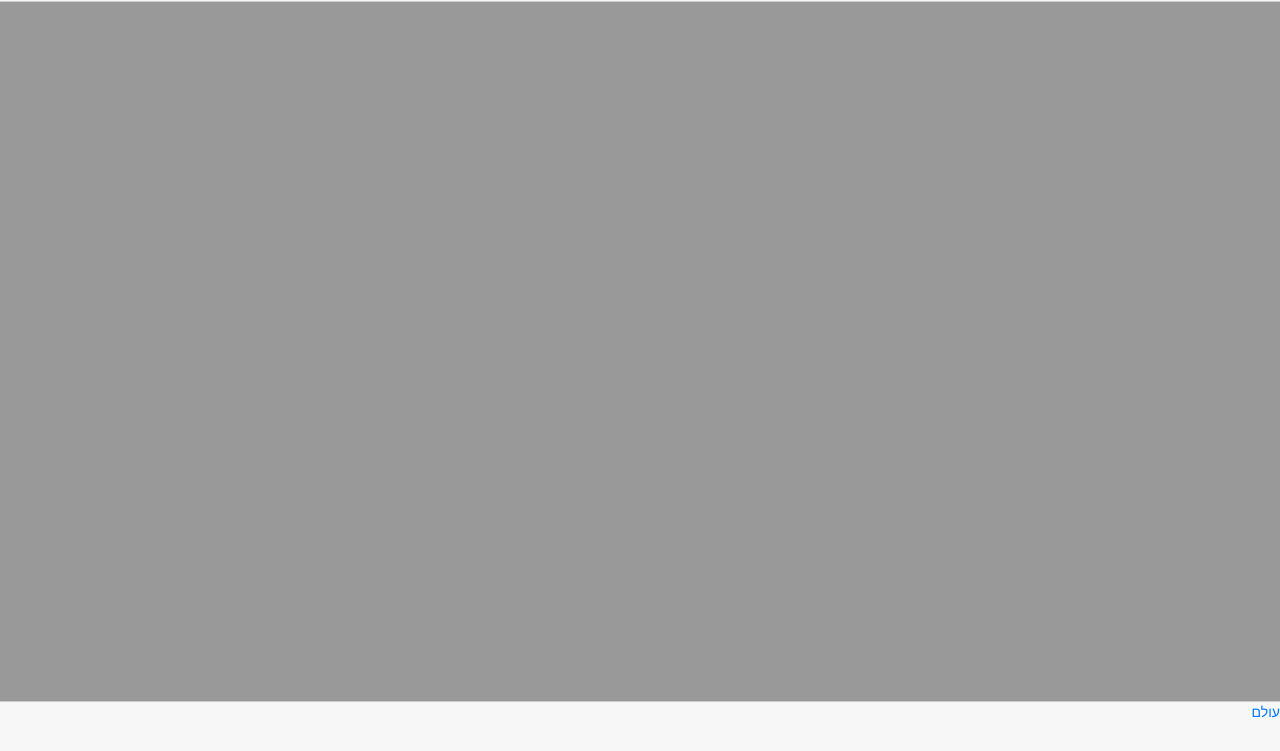
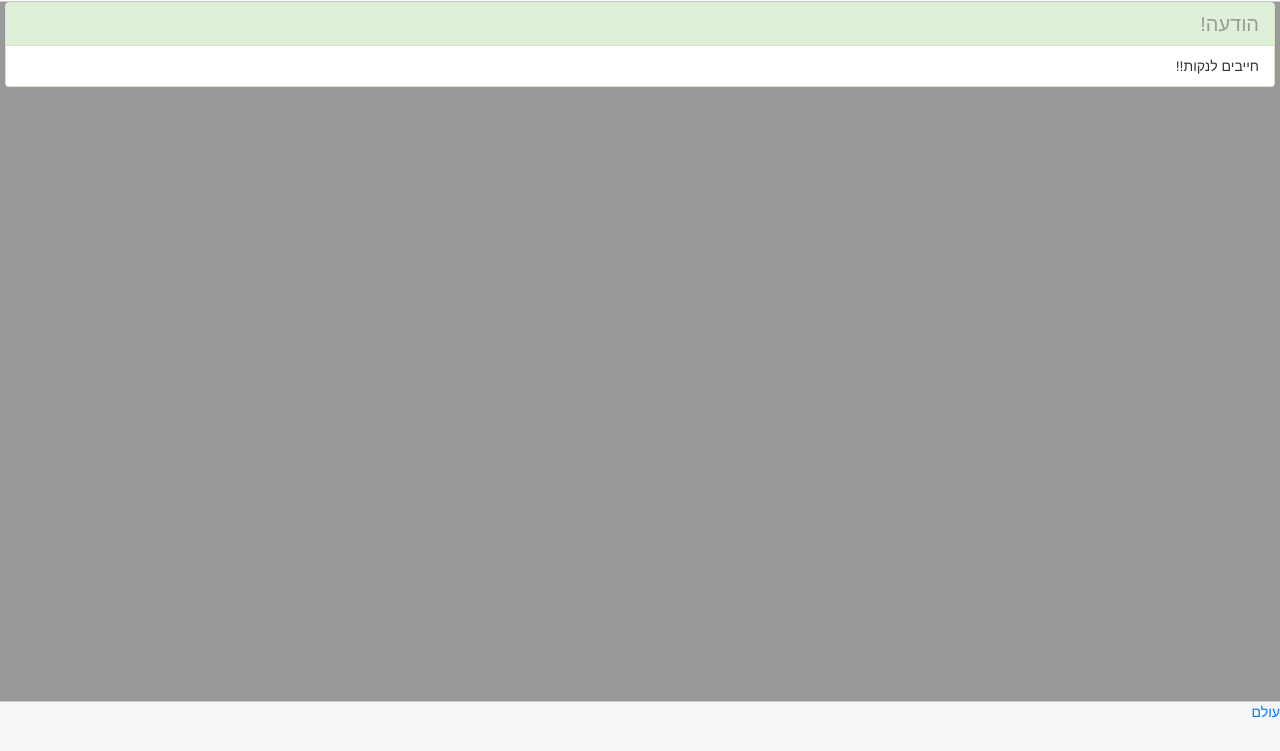
Before and after one commit to kfirstri/Roomies, a plain HTML site: page index.html at #/bills in a window 1280 px wide. Shown: the part 49-800 px from the top of the page. Drawn offline with Linux system fonts and the light colour scheme.

Commit message:
Added panels

```diff
--- a/Scripts/mobile-angular-ui.js
+++ b/Scripts/mobile-angular-ui.js
@@ -1500,7 +1500,7 @@ angular.module("mobile-angular-ui.directives.panels", [])
     template: function(elems, attrs) {
       var heading = "";
       if (attrs.title) {
-        heading = "<div class=\"panel-heading\">\n  <h2 class=\"panel-title\">\n    " + attrs.title + "\n  </h2>\n</div>";
+        heading = "<div class=\"panel-heading\">\n  <h3 class=\"panel-title\">\n    " + attrs.title + "\n  </h2>\n</div>";
       }
       return "<div class=\"panel\">\n  " + heading + "\n  <div class=\"panel-body\">\n     <div ng-transclude></div>\n  </div>\n</div>";
     }
--- a/Scripts/roomies.js
+++ b/Scripts/roomies.js
@@ -5,4 +5,6 @@ var app = angular.module('roomiesApp', [
 
 app.config(function($routeProvider) {
     $routeProvider.when('/', { templateUrl: 'Templates/home.html' });
+    $routeProvider.when('/bills', { templateUrl: 'Templates/home.html' });
+    $routeProvider.when('/billsPay', { templateUrl: 'Templates/home.html' });
 });
--- a/Styles/roomies.css
+++ b/Styles/roomies.css
@@ -4,3 +4,9 @@ html {
 .pad-left {
   padding-left: 5px;
 }
+
+.message-style {
+  margin-left: 5px;
+  margin-right: 5px;
+  margin-top: 1pxl
+}
--- a/Templates/home.html
+++ b/Templates/home.html
@@ -1,5 +1,7 @@
 <div class="scrollable">
-  <div class="scrollable-content">Helllo</div>
-  <div class="scrollable-content">Helllo</div>
-  <div class="scrollable-content">Helllo</div>
+  <div class="scrollable-content">
+    <div bs-panel title="הודעה!" class="panel-success message-style">
+      חייבים לנקות!!
+    </div>
+  </div>
 </div>
--- a/index.html
+++ b/index.html
@@ -56,7 +56,7 @@
         עולם
       </div>
       <div class="app-body">
-        <ng-view></ng-view>
+        <ng-view class="app-content"></ng-view>
       </div>
     </div>
   </body>
```
